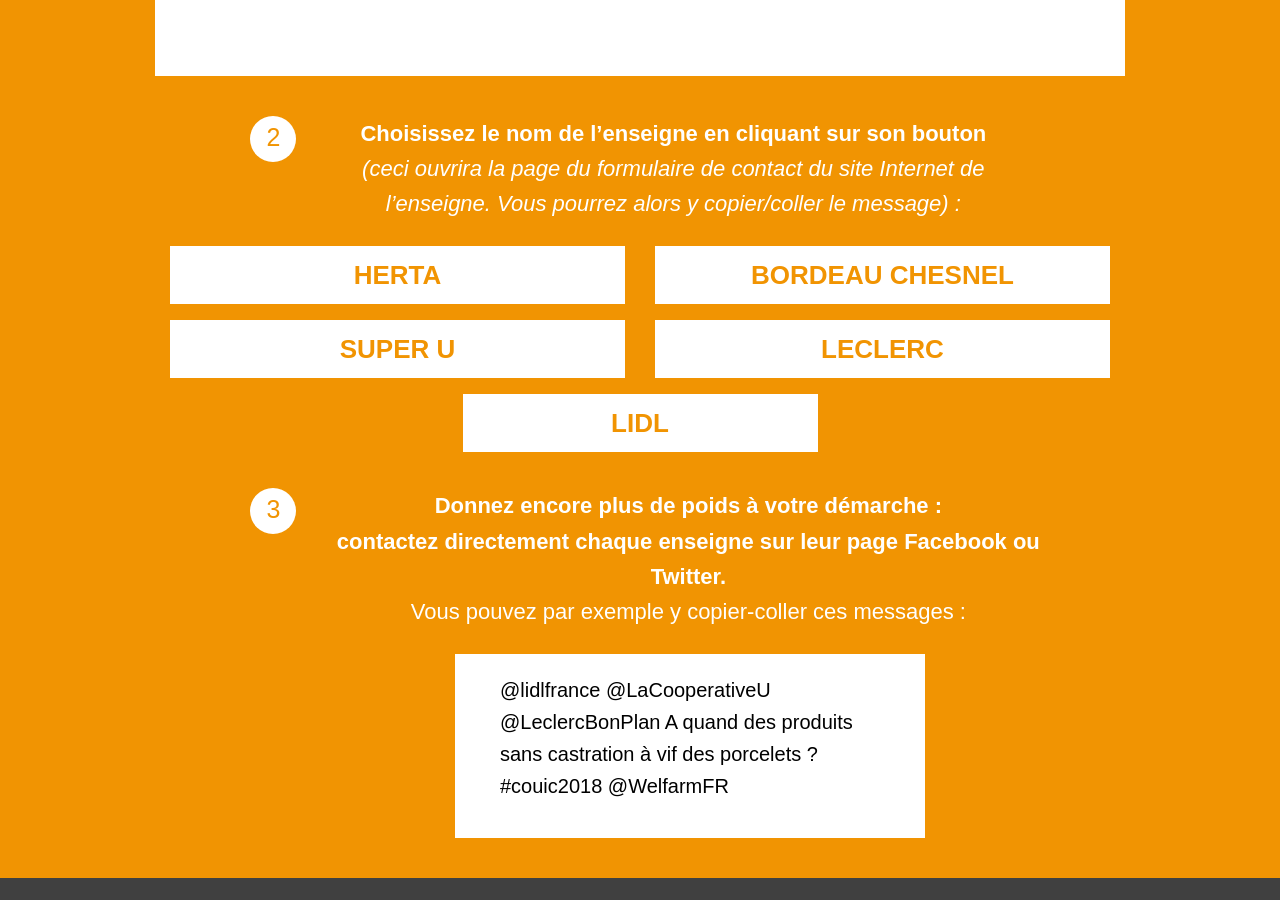
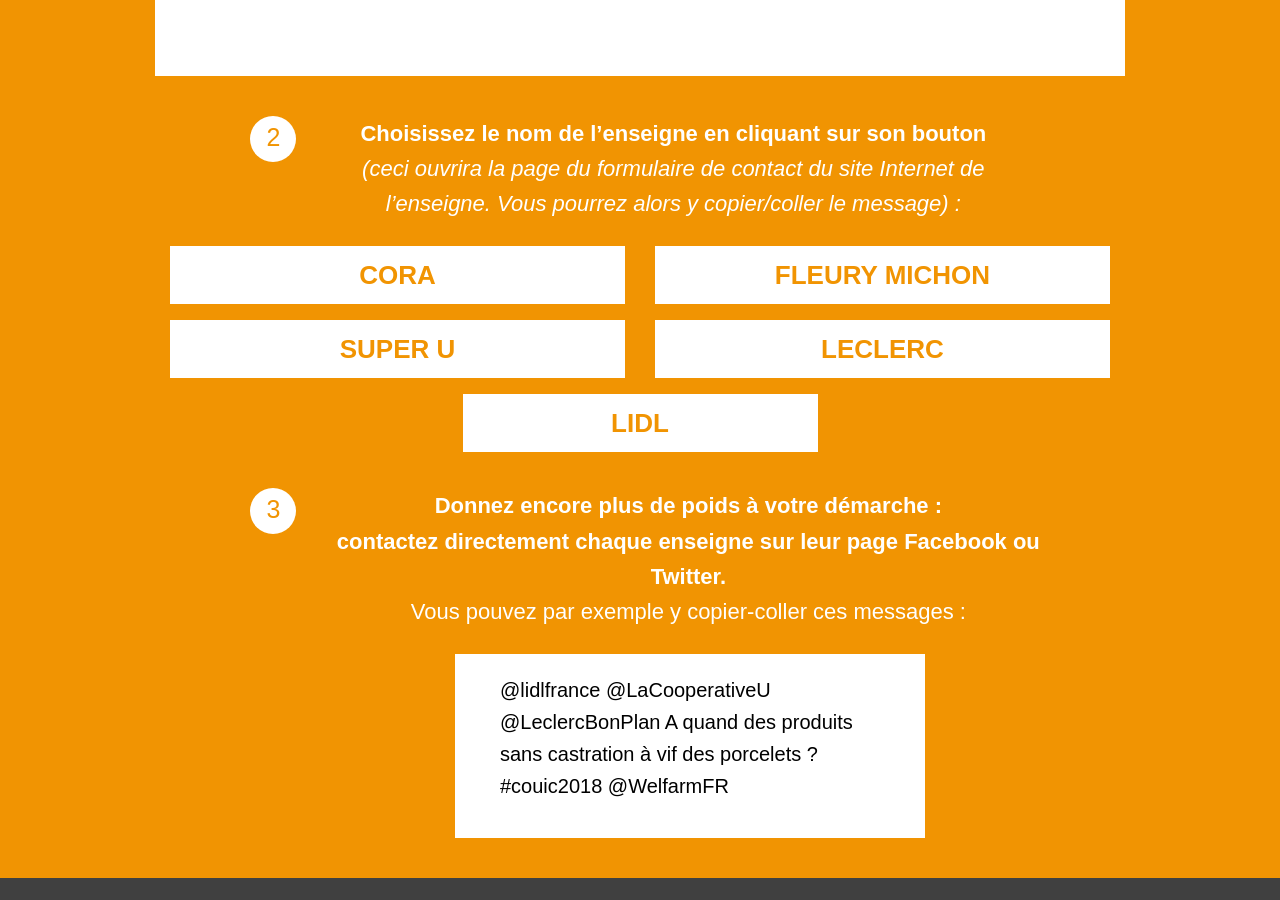
Before and after one commit to adfinitas-app/welfarm-petition, a Jekyll site: the page built from index.html, in a window 1280 px wide and 900 px high, scrolled down 5111 px. Built offline with Jekyll 4.4.1, drawn with Linux system fonts in a browser that asks for light colours; comment, search, counter and statistics services are not loaded.

Commit message:
Updated '/_includes/professionels.html' via CloudCannon

```diff
--- a/_includes/professionels.html
+++ b/_includes/professionels.html
@@ -78,10 +78,10 @@
     <div class="row">
       <div class="large-10 columns large-centered">
 	<div class="medium-6 columns">
-	  <a class="button marque" target="_blank" href="https://contact.croquonslavie.fr">Herta</a>
+	  <a class="button marque" target="_blank" href="http://www.cora.fr/arcueil/sinformer/formulaire-de-contact.html">Cora</a>
 	</div>
 	<div class="medium-6 columns">
-	  <a class="button marque" target="_blank" href="https://www.bordeau-chesnel.com/contact.html">Bordeau Chesnel</a>
+	  <a class="button marque" target="_blank" href="http://www.fleurymichon.fr/fleury-michon-et-vous/espace-consommateur">Fleury Michon</a>
 	</div>
 	<div class="medium-6 columns">
 	  <a class="button marque" target="_blank" href="https://www.magasins-u.com/contact">Super U</a>
```
